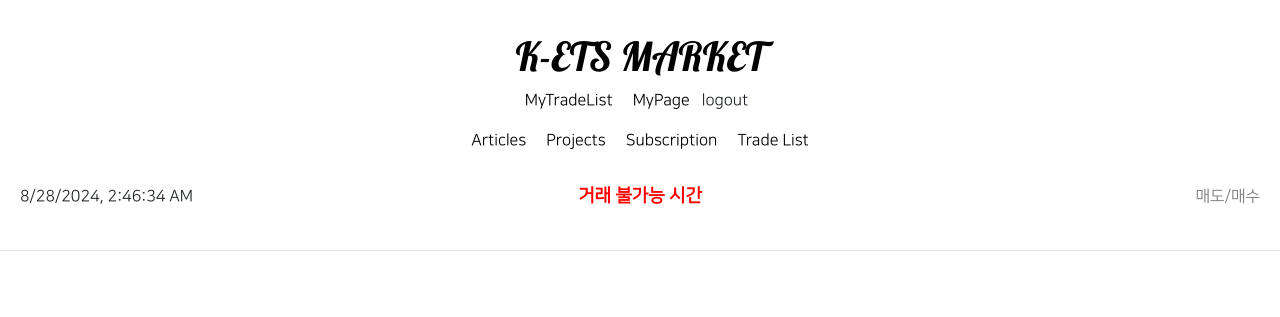
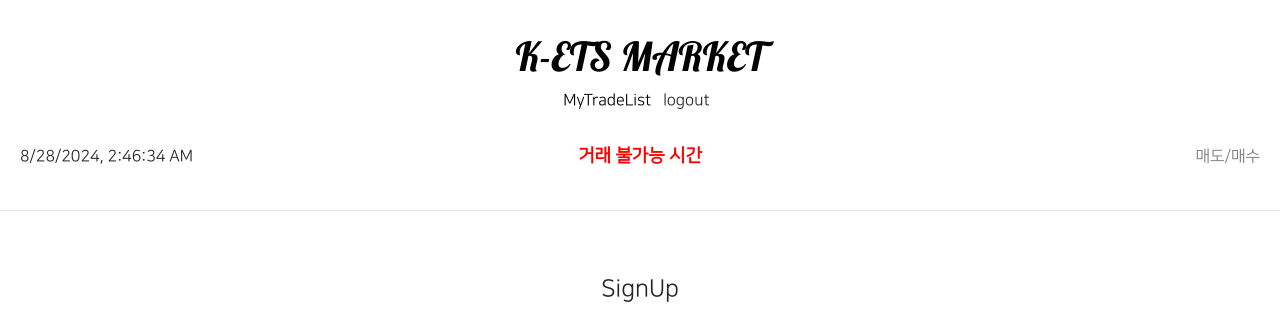
Before and after one commit to penguinman12/kets-market, a Django app: page /accounts/create/ in a window 1280 px wide. Shown: the top 317 px of the page. Run offline with Django 5.2, Linux system fonts and the light colour scheme; the visitor is signed in with stand-in values (Sample User, id 1); some libraries are stand-ins or nearby versions.

Commit message:
plsplsplspls

```diff
--- a/templates/header.html
+++ b/templates/header.html
@@ -66,9 +66,7 @@
         <a href="{% url 'tradeapp:user_list' pk=user.pk %}" class="prgmatic_header_nav">
             <span>MyTradeList</span>
         </a>
-        <a href="{% url 'accountapp:detail' pk=user.pk %}" class="prgmatic_header_nav">
-                <span>MyPage</span>
-            </a>
+
         <form method="POST" action="{% url 'accountapp:logout' %}" style="display: inline;">
             {% csrf_token %}
             <input type="hidden" name="next" value="{{ request.path }}">
@@ -79,20 +77,7 @@
         {% endif %}
     </div>
 
-    <div class="pragmatic_header_navbar">
-        <a href="{% url 'articleapp:list' %}" class="prgmatic_header_nav">
-            <span>Articles</span>
-        </a>
-        <a href="{% url 'projectapp:list' %}" class="prgmatic_header_nav">
-            <span>Projects</span>
-        </a>
-        <a href="{% url 'subscribeapp:list' %}" class="prgmatic_header_nav">
-            <span>Subscription</span>
-        </a>
-        <a href="{% url 'tradeapp:list' %}" class="prgmatic_header_nav">
-            <span>Trade List</span>
-        </a>
-    </div>
+
 </div>
 <div onload="updateDateTime()" style="position: relative; height: 50px;">
     <div style="display: flex; align-items: center; justify-content: space-between; padding: 0 20px; box-sizing: border-box;">
```
